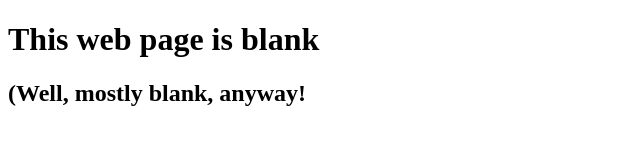
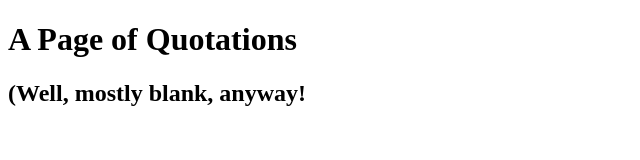
Before and after one commit to heum484/0main_openSAP_repo, a plain HTML site: page index.html in a window 1280 px wide. Shown: the whole page, without its empty margins (0-640 px from the left). Drawn offline with Linux system fonts and the light colour scheme.

Commit message:
Changed 1st Header to "A Page of Quotations"

```diff
--- a/index.html
+++ b/index.html
@@ -2,10 +2,10 @@
 <html lang = "en">
 <head>
 	<meta http-equiv="Content-type" content="text/html; charset=utf-8" />
-	<title>An Empty Web Page</title>
+	<title>A Page of Quotations</title>
 </head>
 <body>
-	<h1>This web page is blank</h1>
+	<h1>A Page of Quotations</h1>
 	<h2>(Well, mostly blank, anyway!</h2>
 </body>
 </html>
```
